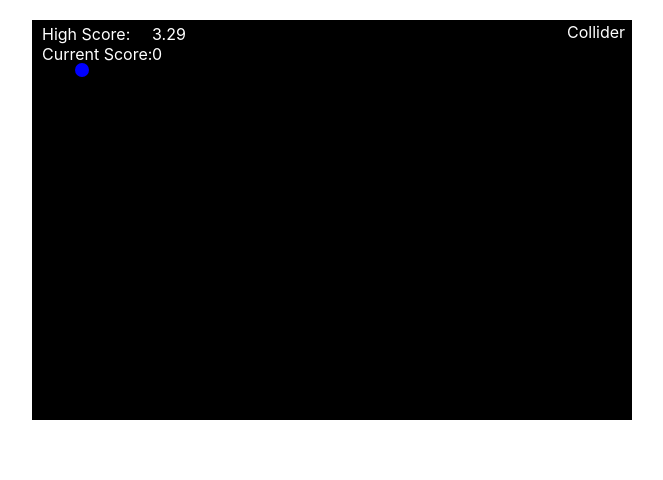
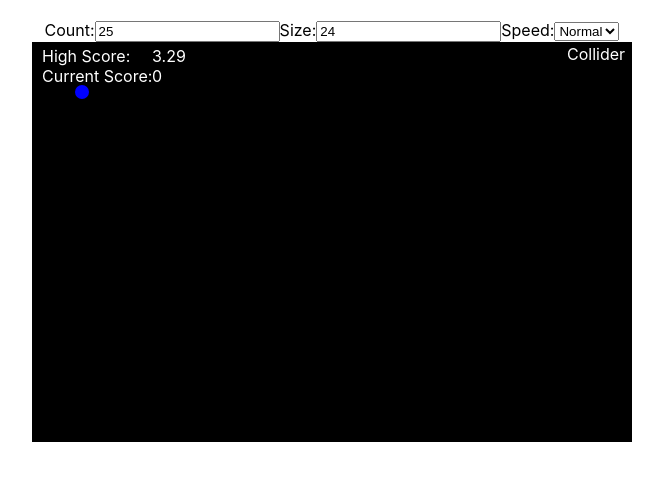
Before and after one commit to nickzylstra/collider, a React (Create React App) app: page / in a window 1280 px wide. Shown: the top 480 px of the page, without its empty margins (308-971 px from the left). Built offline with nearby package versions, Linux system fonts and the light colour scheme.

Commit message:
Add game options

```diff
--- a/src/components/collider/Collider.jsx
+++ b/src/components/collider/Collider.jsx
@@ -1,4 +1,4 @@
-import React, { useEffect, useRef } from 'react';
+import React, { useState, useEffect, useRef } from 'react';
 import * as d3 from 'd3';
 import Enemies from './Enemies';
 import Player from './Player';
@@ -12,7 +12,19 @@ const Collider = () => {
   const width = 600;
   const height = 400;
   const padding = '20px';
-  const enemyCount = 25;
+  const enemyCountInit = 25;
+  const enemySizeInit = 24;
+  const enemyIntervalInit = 2500;
+
+
+  const [enemyCount, setEnemyCount] = useState(enemyCountInit);
+  const onEnemyCountChange = (e) => setEnemyCount(parseInt(e.target.value || 0, 10));
+
+  const [enemySize, setEnemySize] = useState(enemySizeInit);
+  const onEnemySizeChange = (e) => setEnemySize(parseInt(e.target.value || 0, 10));
+
+  const [enemyInterval, setEnemyInterval] = useState(enemyIntervalInit);
+  const onEnemyIntervalChange = (e) => setEnemyInterval(parseInt(e.target.value || 1, 10));
 
   useEffect(function trackMouseMovement() {
     const player = d3.select(playerRef.current);
@@ -27,8 +39,27 @@ const Collider = () => {
     return () => body.on('mousemove', null);
   }, []);
 
+  const options = { enemyCount, enemySize, enemyInterval };
   return (
     <div className="Collider" style={{ padding }}>
+      <div>
+        <label>
+          Count:
+          <input onChange={onEnemyCountChange} value={enemyCount} />
+        </label>
+        <label>
+          Size:
+          <input onChange={onEnemySizeChange} value={enemySize} />
+        </label>
+        <label>
+          Speed:
+          <select onChange={onEnemyIntervalChange} value={enemyInterval}>
+            <option value={enemyIntervalInit / 2}>Fast</option>
+            <option value={enemyIntervalInit}>Normal</option>
+            <option value={enemyIntervalInit * 2}>Slow</option>
+          </select>
+        </label>
+      </div>
       <svg
         ref={gameContainer}
         className="gameContainer"
@@ -39,14 +70,14 @@ const Collider = () => {
         <text x={width - 65} y = "18" fill="white">
           Collider
         </text>
-        <Scoreboard eventEmitter={eventEmitter}/>
+        <Scoreboard eventEmitter={eventEmitter} key={[enemyCount, enemySize]}/>
         <Player playerRef={playerRef} />
         <Enemies
           playerRef={playerRef}
           gameRef={gameContainer}
           width={width}
           height={height}
-          enemyCount={enemyCount}
+          options={options}
           eventEmitter={eventEmitter}
         />
       </svg>
--- a/src/components/collider/Enemies.jsx
+++ b/src/components/collider/Enemies.jsx
@@ -3,10 +3,9 @@ import * as d3 from 'd3';
 import Enemy from './Enemy';
 
 
-const Enemies = ({ height, width, enemyCount, playerRef, eventEmitter }) => {
+const Enemies = ({ height, width, options, playerRef, eventEmitter }) => {
   const enemiesContainer = useRef(null);
-  const enemySize = 24;
-
+  const { enemyCount, enemySize, enemyInterval } = options;
 
   useEffect(function startEnemyMovement() {
     let timer;
@@ -55,14 +54,14 @@ const Enemies = ({ height, width, enemyCount, playerRef, eventEmitter }) => {
       }
 
       d3.select(enemiesContainer.current).selectAll('.Enemy')
-        .transition().duration(2500).ease(d3.easePolyInOut)
+        .transition().duration(enemyInterval).ease(d3.easePolyInOut)
         .tween('moveEnemy', moveEnemy);
 
-      timer = d3.timeout(moveEnemies, 2500);
+      timer = d3.timeout(moveEnemies, enemyInterval);
     }())
 
     return () => { timer.stop(); }
-  }, [height, width, playerRef, eventEmitter]);
+  }, [height, width, playerRef, enemySize, enemyInterval, eventEmitter]);
 
   return (
     <g
```
